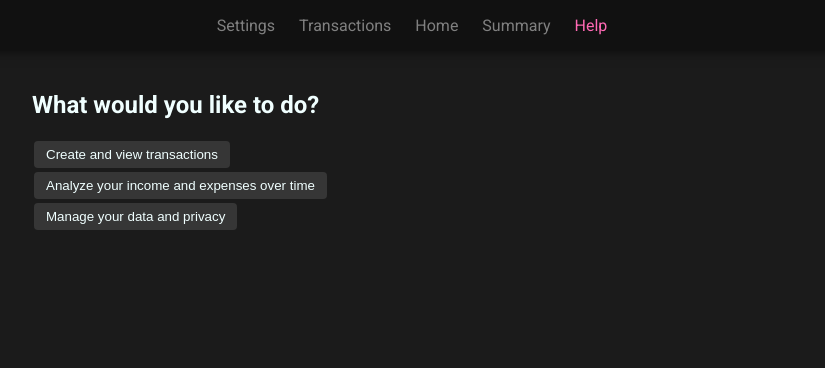
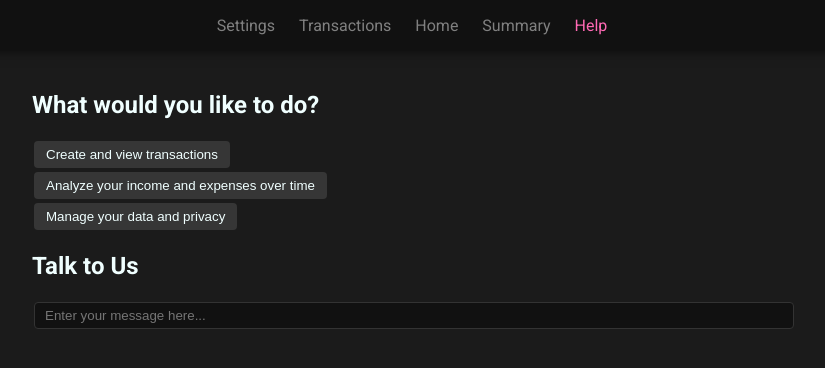
Before and after one commit to yikuansun/perfin, a SvelteKit app: page /help in a window 1280 px wide. Shown: the top 368 px of the page, without its empty margins (228-1053 px from the left). Built offline with nearby package versions, Linux system fonts and the light colour scheme.

Commit message:
Create the all-time cringiest chatbot
Cool stuff

```diff
--- a/src/routes/help/+page.svelte
+++ b/src/routes/help/+page.svelte
@@ -1,5 +1,36 @@
+<script>
+    let chatbotInput = "";
+    /** @type {{ question: string, answer: string }[]} */
+    let chatbotMessages = [];
+
+    /**
+     * Create a response to the user's message
+     * @param {string} message user input
+     * @returns {string} the answer to the message
+     */
+    function processChatbotMessage(message) {
+        if (message.includes("create") && message.includes("transaction")) {
+            return `You can create a transaction by navigating to the Transactions page and clicking the "New Transaction" button.
+                Enter the date of the transaction, the amount, and whether it was an income or an expense.
+                You can also add a title and category. Press "Add Transaction" to save the transaction.`;
+        }
+        else if (message.includes("edit") && message.includes("transaction")) {
+            return `You can edit a transaction by navigating to the Transactions page and clicking the "Edit" button below the transaction you want to edit.
+                You can change the date, type, amount, title, and category of the transaction. Press "Save" to save the changes.`;
+        }
+        else if (message.includes("analyze")) {
+            return `You can analyze your income and expenses over time by navigating to the Summary page.
+                You can use the data inputs at the top of the page to change the timeframe you want to analyze.
+                You can also view your overall balance and compare it to your budget.
+                In the Expenditures by Category graph, you can click each category to show or hide it.
+                You can also hover over each point on the graph to see specific data points.`;
+        }
+        return "I'm sorry, I don't understand. Please try again.";
+    }
+</script>
+
 <h2>What would you like to do?</h2>
-
+<!-- A page with the query ?tutorial=true will show the tutorial when the user navigates to it -->
 <a href="/transactions?tutorial=true">
     <button>Create and view transactions</button>
 </a>
@@ -11,3 +42,33 @@
 <a href="/settings?tutorial=true">
     <button>Manage your data and privacy</button>
 </a>
+
+<h2>Talk to Us</h2>
+{#each chatbotMessages as message}
+    <p>
+        <b>Q:</b>
+        {message.question} <br />
+        <b>A:</b>
+        {message.answer}
+    </p>
+{/each}
+<input type="text" placeholder="Enter your message here..." bind:value={chatbotInput} on:keydown={(e) => {
+    if (chatbotInput.length > 0 && e.key === "Enter") {
+        e.preventDefault();
+        // create blank message and add it to the chatbotMessages array
+        let newMessage = { question: chatbotInput, answer: "" };
+        chatbotMessages = [...chatbotMessages, newMessage];
+        // answer typing effect
+        let answer = processChatbotMessage(chatbotInput);
+        let typingEffect = setInterval(() => {
+            if (newMessage.answer.length < answer.length) {
+                newMessage.answer += answer.charAt(newMessage.answer.length);
+                chatbotMessages = [...chatbotMessages]; // trigger reactivity
+            } else {
+                clearInterval(typingEffect);
+            }
+        }, 75);
+        // reset input box
+        chatbotInput = "";
+    }
+}} style:width="100%" style:box-sizing="border-box" />
```
